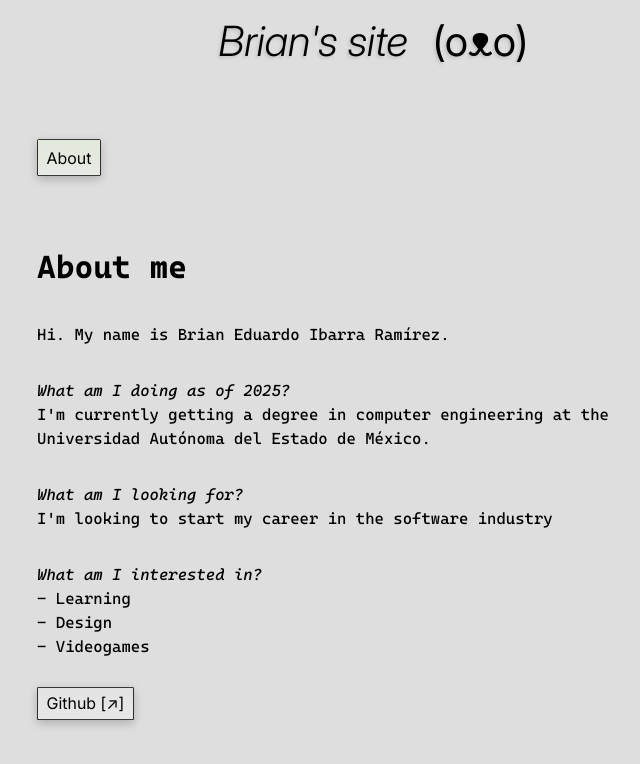
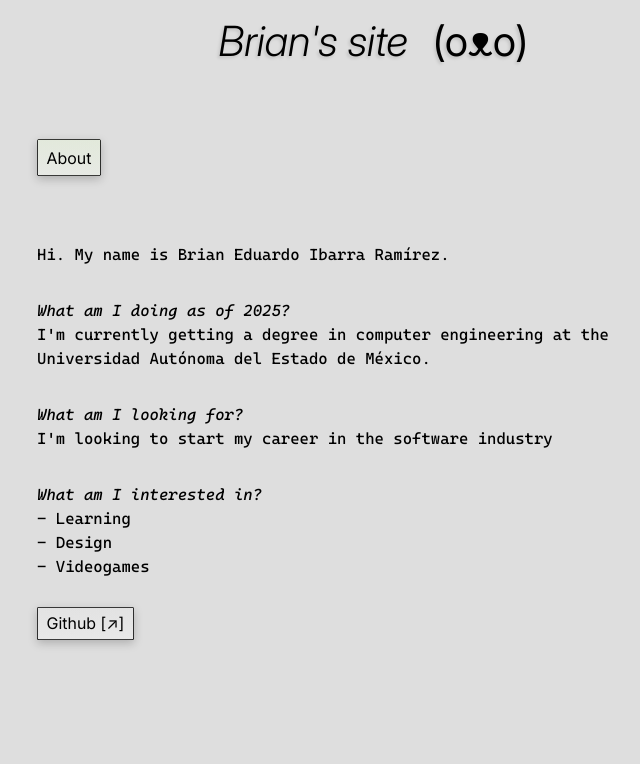
Before and after one commit to BrianRaamiireezz/portfolio, a React (Vite) app: page / in a window 1280 px wide. Shown: the top 764 px of the page, without its empty margins (267-907 px from the left). Built offline with nearby package versions, Linux system fonts and the light colour scheme.

Commit message:
Update: Global styles to add the not-visible class

```diff
--- a/src/index.css
+++ b/src/index.css
@@ -82,3 +82,10 @@ body
     font-family : 'Cascadia Mono Italic';
     src         : url('./assets/fonts/cascadia_mono__italic.woff2');
 }
+
+.not-visible
+{
+    position : absolute;
+    top      : -100vh;
+    left     : -100vw;
+}
```
